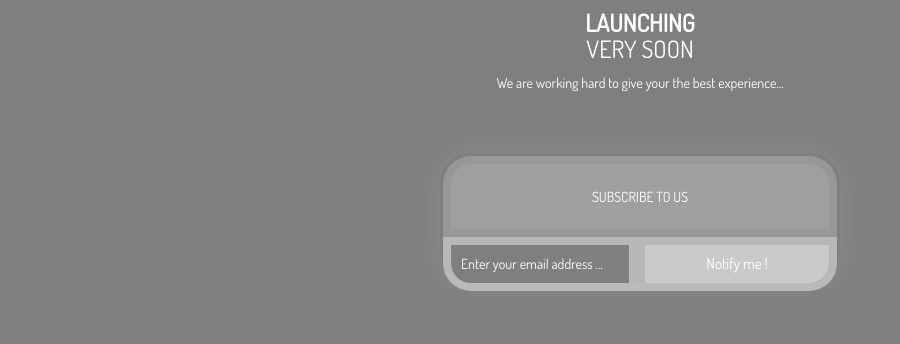
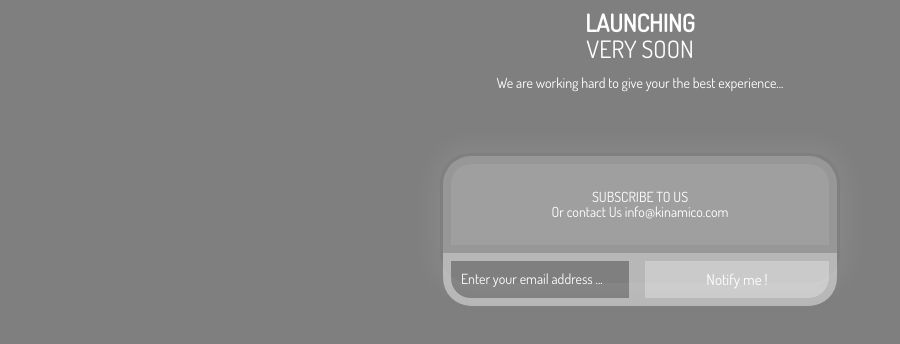
Before and after one commit to Kinamico/kinamico.github.io, a plain HTML site: page index.html in a window 1280 px wide. Shown: the part 82-426 px from the top of the page, without its empty margins (0-900 px from the left). Drawn offline with Linux system fonts and the light colour scheme.

Commit message:
Update index.html

```diff
--- a/index.html
+++ b/index.html
@@ -150,6 +150,7 @@
 								<h5 class="heading-text">
 
 									SUBSCRIBE TO US
+									<p class=" white-color"> Or contact Us info@kinamico.com</p>
 
 								</h5>
 
```
